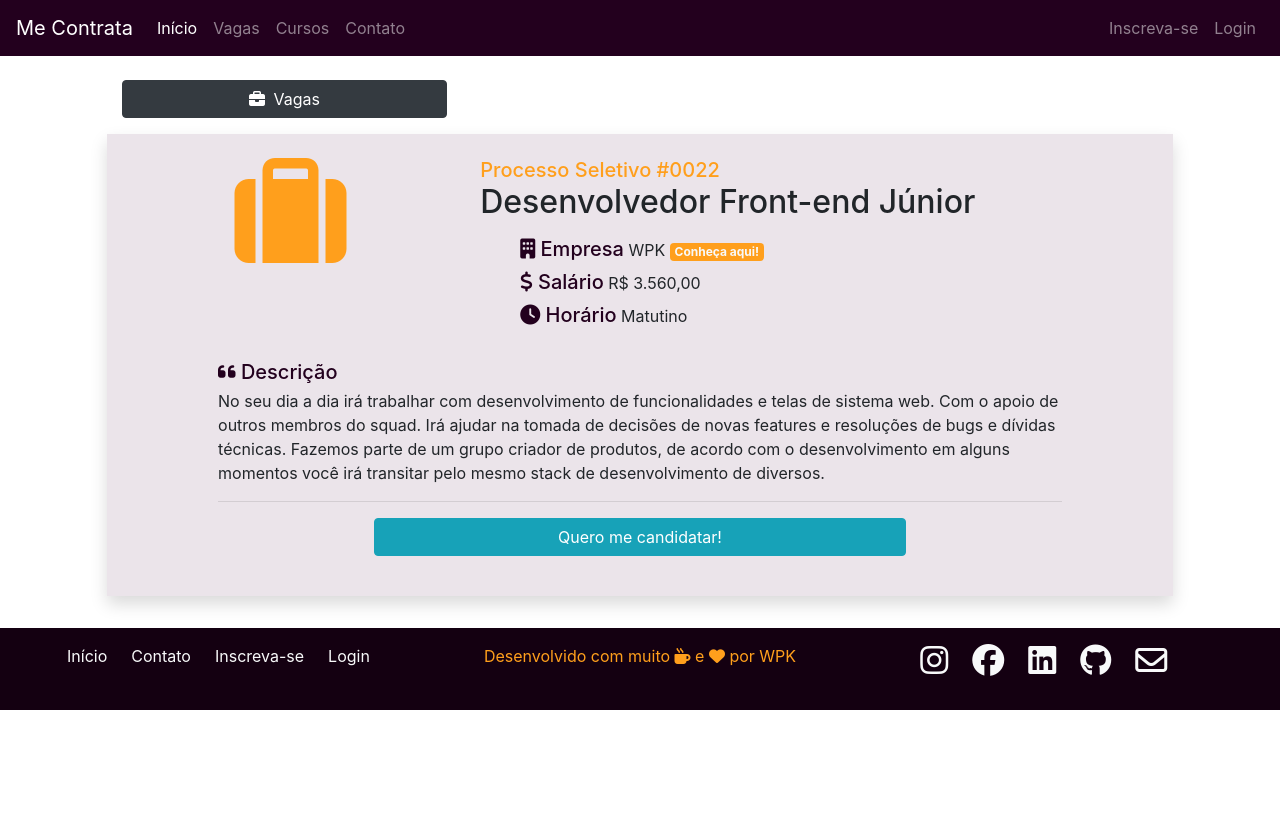
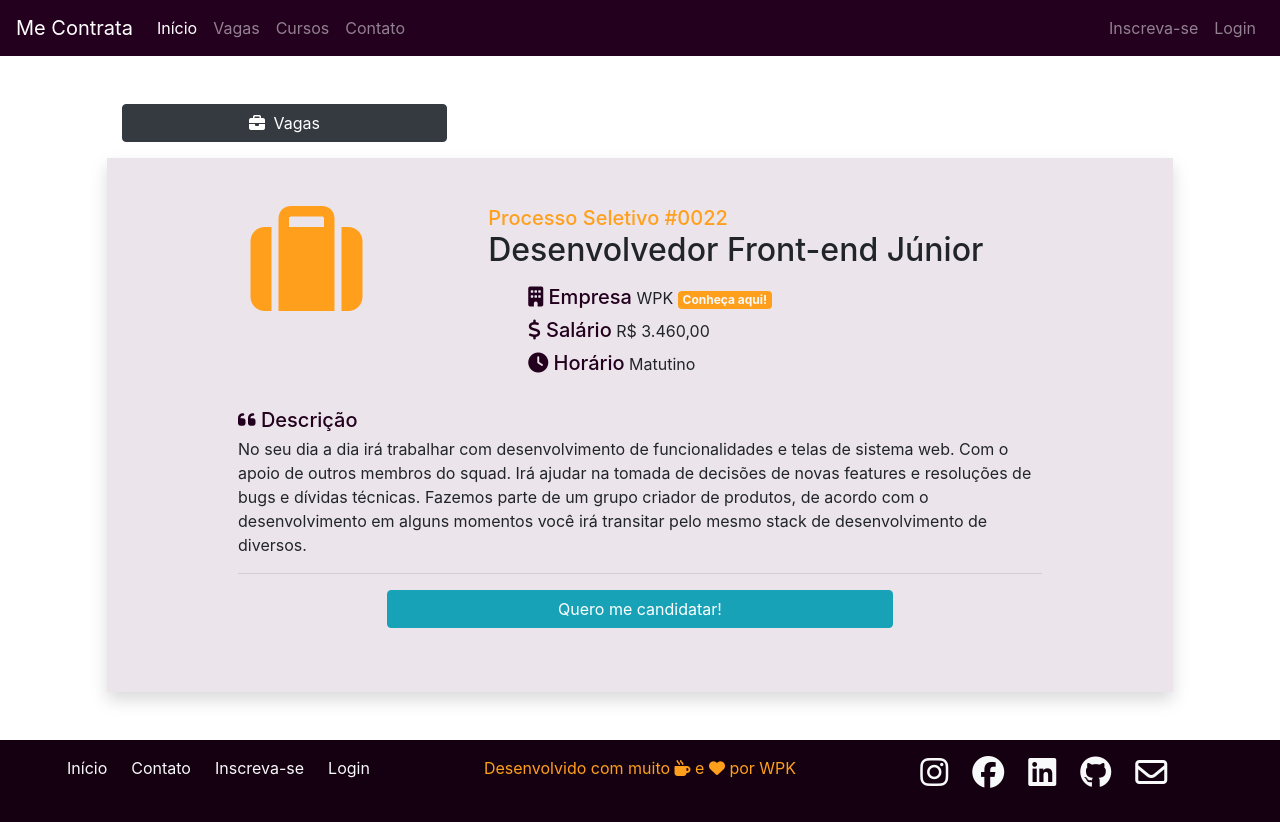
Before and after one commit to PedroSalvino/projeto-me-contrata-2021, an Angular app: page /vaga in a window 1280 px wide. Before the commit the page ends 800 px from the top, so only its background shows below. Built offline with nearby package versions, Linux system fonts and the light colour scheme.

Commit message:
1 file modified

```diff
--- a/src/app/vaga/vaga.component.html
+++ b/src/app/vaga/vaga.component.html
@@ -1,7 +1,7 @@
 <div class="container-fluid">
-  <div class="row">
+  <div class="row my-3">
     <div class="col-md-10 mx-auto py-3">
-      <div class="row my-2">
+      <div class="row my-3">
         <div class="col-md-4">
           <button
             type="button"
@@ -14,7 +14,7 @@
       </div>
 
       <div class="row my-3">
-        <div class="col py-4 px-4 bg-claro shadow">
+        <div class="col py-5 px-5 bg-claro shadow">
           <div class="row">
             <div class="col-md-4 text-center">
               <span><i class="fas fa-suitcase fa-7x text-alerta"></i></span>
@@ -28,7 +28,9 @@
                     ><i class="fas fa-building"></i> Empresa</span
                   >
                   WPK
-                  <span class="badge bg-alerta text-light click-modal"
+                  <span
+                    class="badge bg-alerta text-light click-modal"
+                    [routerLink]="['/empresa']"
                     >Conheça aqui!</span
                   >
                 </li>
@@ -36,7 +38,7 @@
                   <span class="text-escuro h5"
                     ><i class="fas fa-dollar-sign"></i> Salário</span
                   >
-                  R$ 3.560,00
+                  R$ 3.460,00
                 </li>
                 <li class="my-2">
                   <span class="text-escuro h5"
```
